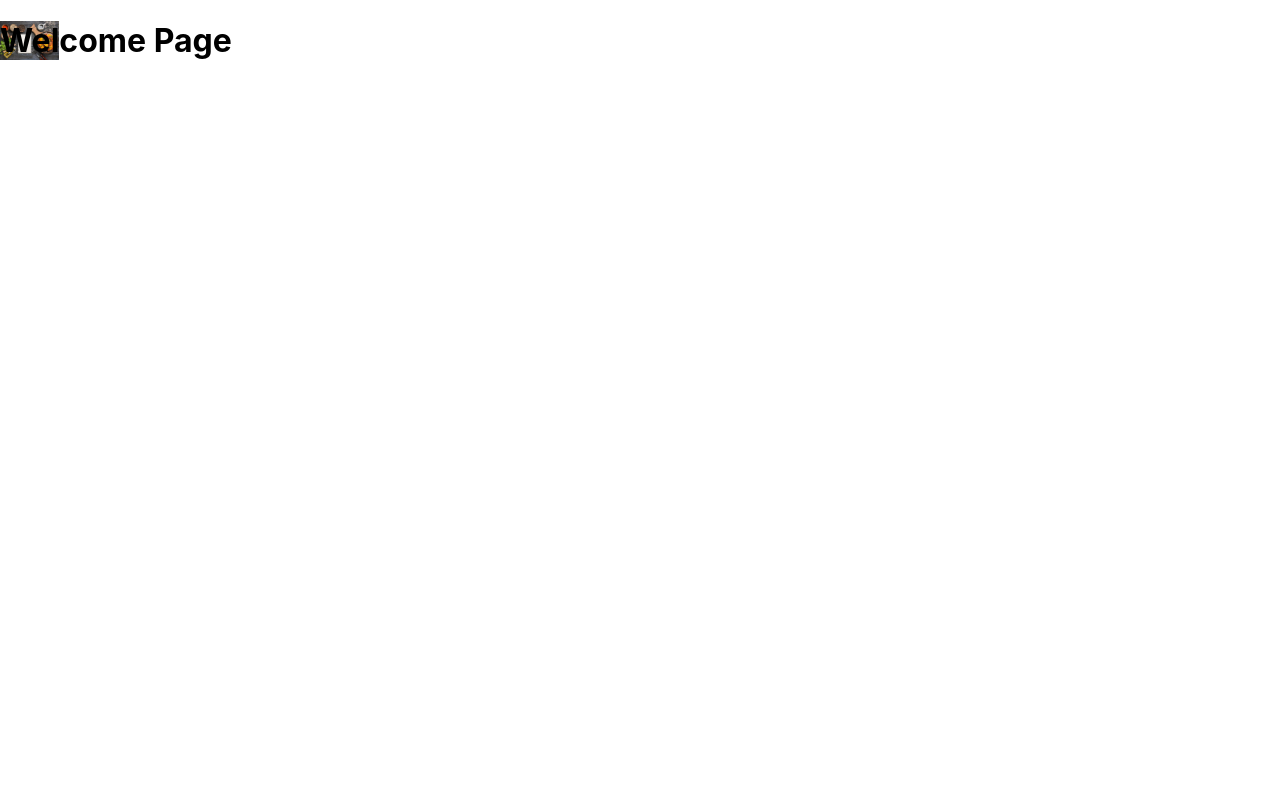
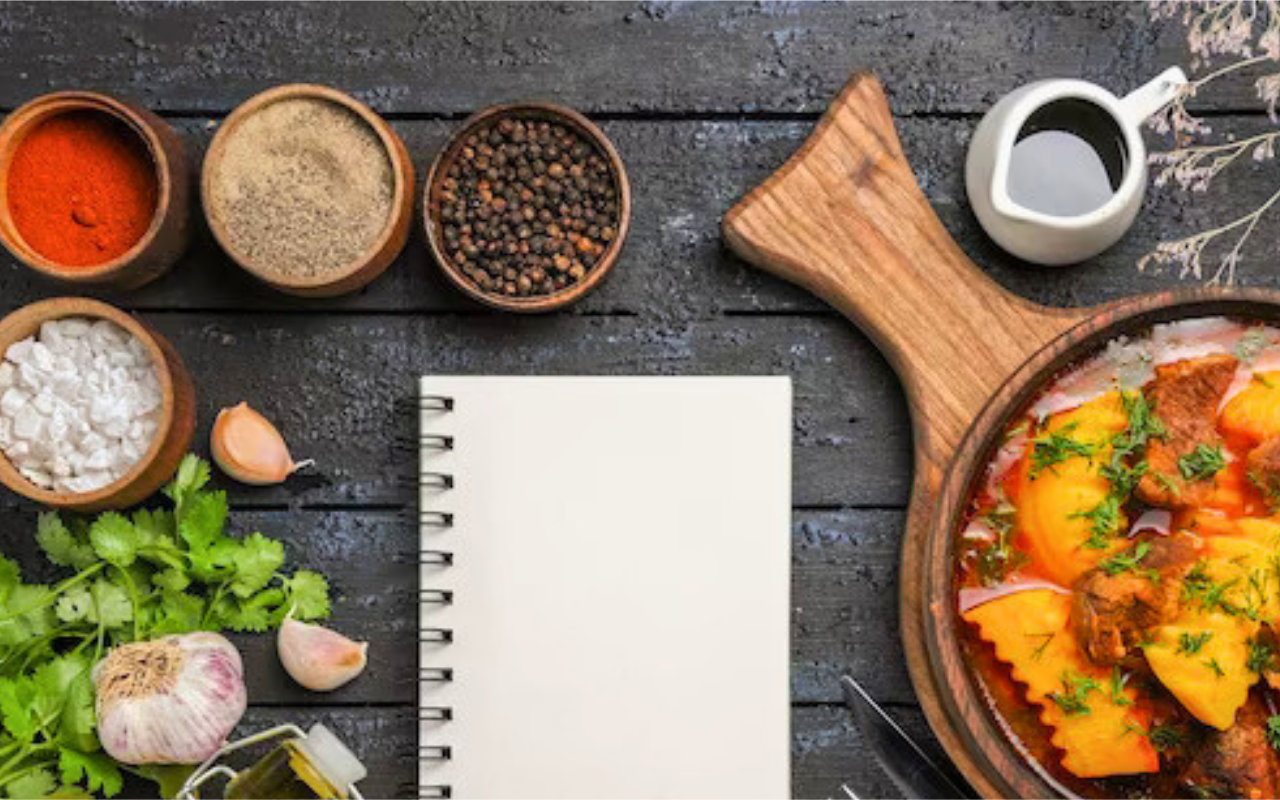
Before and after one commit to SANJANASOLANGA/ReactFoodRecipe, a React (Create React App) app in the folder Client/: page / in a window 1280 px wide. Built offline with nearby package versions, Linux system fonts and the light colour scheme.

Commit message:
Added svg as background image

```diff
--- a/Client/src/components/WelcomePage.js
+++ b/Client/src/components/WelcomePage.js
@@ -1,9 +1,10 @@
-import image from '../assets/backgroundImage.jpg'
+import image from '../assets/backgroundImage.svg'
 
 function WelcomePage() {
   return (
-    <div style={{ backgroundImage:`url(${image})`,backgroundRepeat:"no-repeat", backgroundSize:"contain" , height:'100%',width:'100%'}}>
-      <h1>Welcome Page</h1>
+    <div style={{ backgroundImage:`url(${image})`,backgroundPosition: "center",backgroundRepeat:"no-repeat", backgroundSize:'cover' , height:'100vh',width:'100%', }}>
+
+      {/* <h1>Welcome Page</h1> */}
     </div>
   );
 }
```
